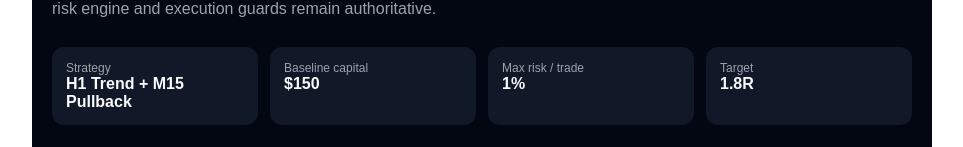
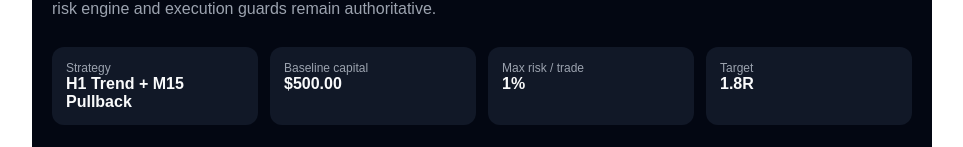
Before and after one commit to georgealex55/tradelocker-gpt-gateway, a Next.js app: page / in a window 1280 px wide. Shown: the part 196-343 px from the top of the page, without its empty margins (158-1121 px from the left). Built offline with nearby package versions, Linux system fonts and the light colour scheme.

Commit message:
Show configured USDCHF capital on signal console

```diff
--- a/app/page.js
+++ b/app/page.js
@@ -1,6 +1,9 @@
 import {
   scanPreferredForexSignals
 } from "../lib/forexSignals";
+import {
+  FOREX_STRATEGY_V1_CONFIG
+} from "../lib/forexStrategyV1Config";
 
 export const dynamic = "force-dynamic";
 export const revalidate = 0;
@@ -317,7 +320,7 @@ export default async function Home() {
           <div style={{ color: "#9ca3af", fontSize: 12 }}>
             Baseline capital
           </div>
-          <strong>$150</strong>
+          <strong>{money(FOREX_STRATEGY_V1_CONFIG.capital.startingBalanceUsd)}</strong>
         </div>
         <div style={{
           padding: 14,
```
